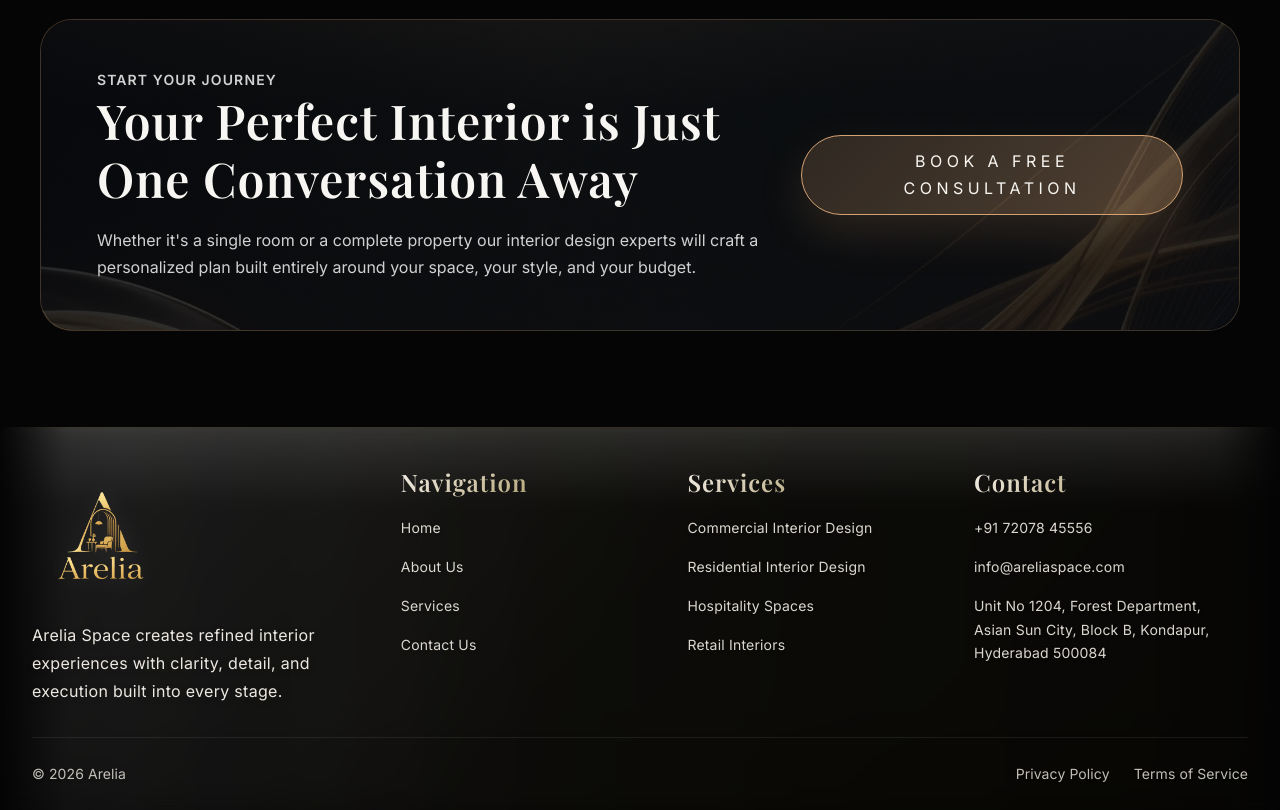
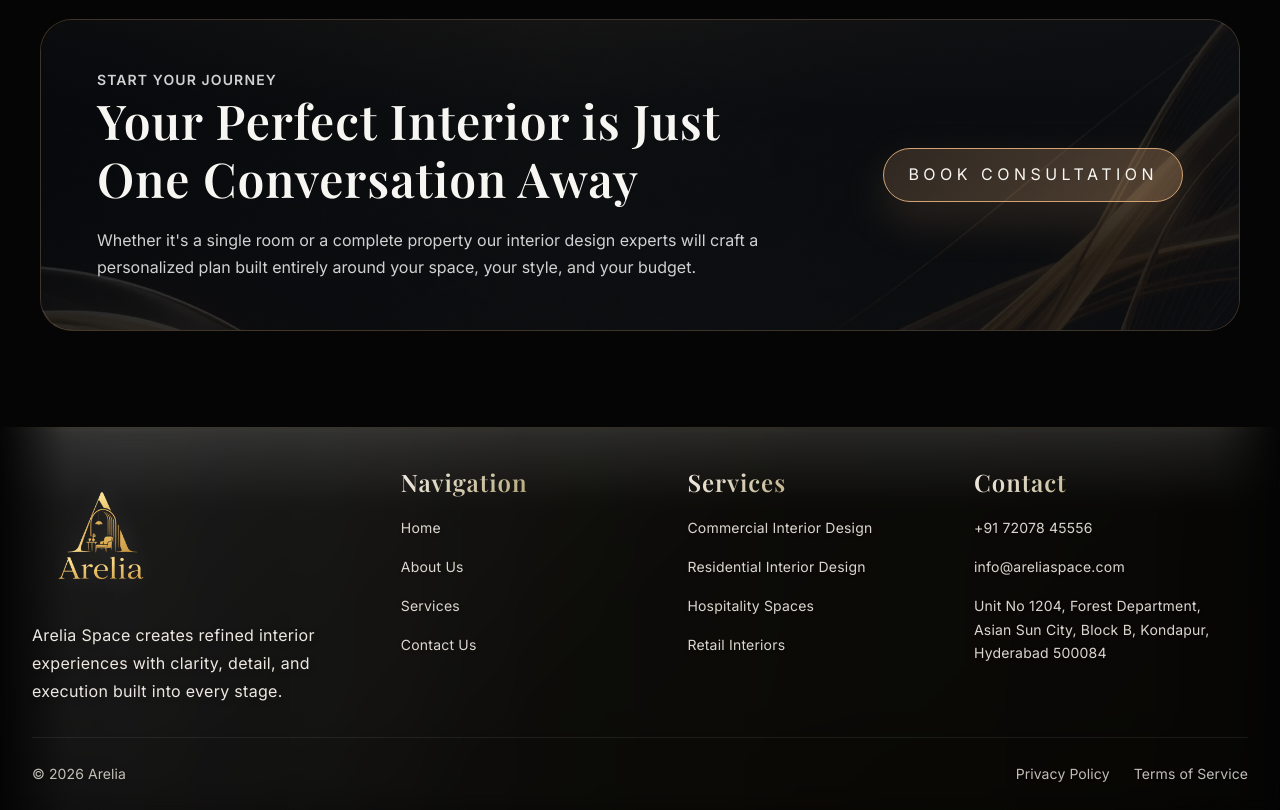
Before and after one commit to SprintParkSolutions/Arelia-ReactJS_Code, a React (Vite) app: page /services in a window 1280 px wide. Shown: the part 3540-4350 px from the top of the page. Built offline with nearby package versions, Linux system fonts and the light colour scheme.

Commit message:
modifications to some components

```diff
--- a/src/pages/AboutPage.tsx
+++ b/src/pages/AboutPage.tsx
@@ -532,7 +532,7 @@ export function AboutPage({ onOpenConsultation }: AboutPageProps) {
             </p>
             <div className="about-cta__actions">
               <button type="button" className="about-button about-button--primary" onClick={onOpenConsultation}>
-                Book a Consultation
+                Book Consultation
               </button>
               <a href="/services" className="about-button about-button--secondary">
                 View Our Portfolio
--- a/src/pages/ContactUsPage.tsx
+++ b/src/pages/ContactUsPage.tsx
@@ -41,7 +41,7 @@ export function ContactUsPage() {
               <div className="contact-page__hero-copy">
                 <p className="contact-page__tag">YOUR JOURNEY STARTS HERE</p>
                 <h1 className="contact-page__hero-title">
-                  Your Dream Space is One Conversation  <span>Away</span>
+                 Get In Touch
 
 
                 </h1>
--- a/src/pages/ServicesSection.tsx
+++ b/src/pages/ServicesSection.tsx
@@ -1025,7 +1025,7 @@ function ServicesConsultationSection({
             </div>
 
             <div className="mt-8 lg:mt-0 lg:pl-8">
-              <LuxuryButton label="BOOK A FREE CONSULTATION" onClick={onOpenConsultation} />
+              <LuxuryButton label="BOOK CONSULTATION" onClick={onOpenConsultation} />
             </div>
           </div>
         </FadeIn>
```
